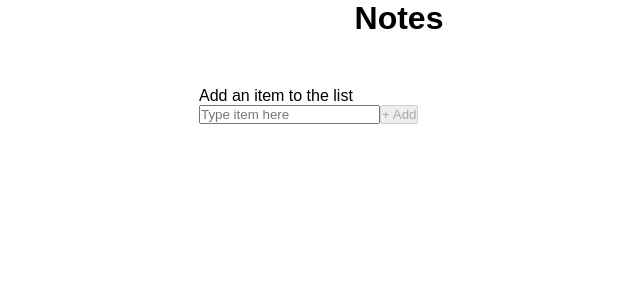
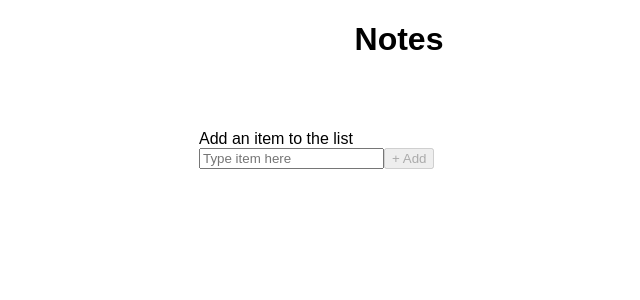
Before and after one commit to Surbhi-Kohli/StickyNotes, a React (Create React App) app: page / in a window 1280 px wide. Shown: the top 300 px of the page, without its empty margins (241-881 px from the left). Built offline with nearby package versions, Linux system fonts and the light colour scheme.

Commit message:
App.css and App.js changed

```diff
--- a/src/App.css
+++ b/src/App.css
@@ -1,7 +1,4 @@
-*{
-  margin:0;
-  padding:0;
-}
+
 .App {
   font-family: sans-serif;
   text-align: center;
```
